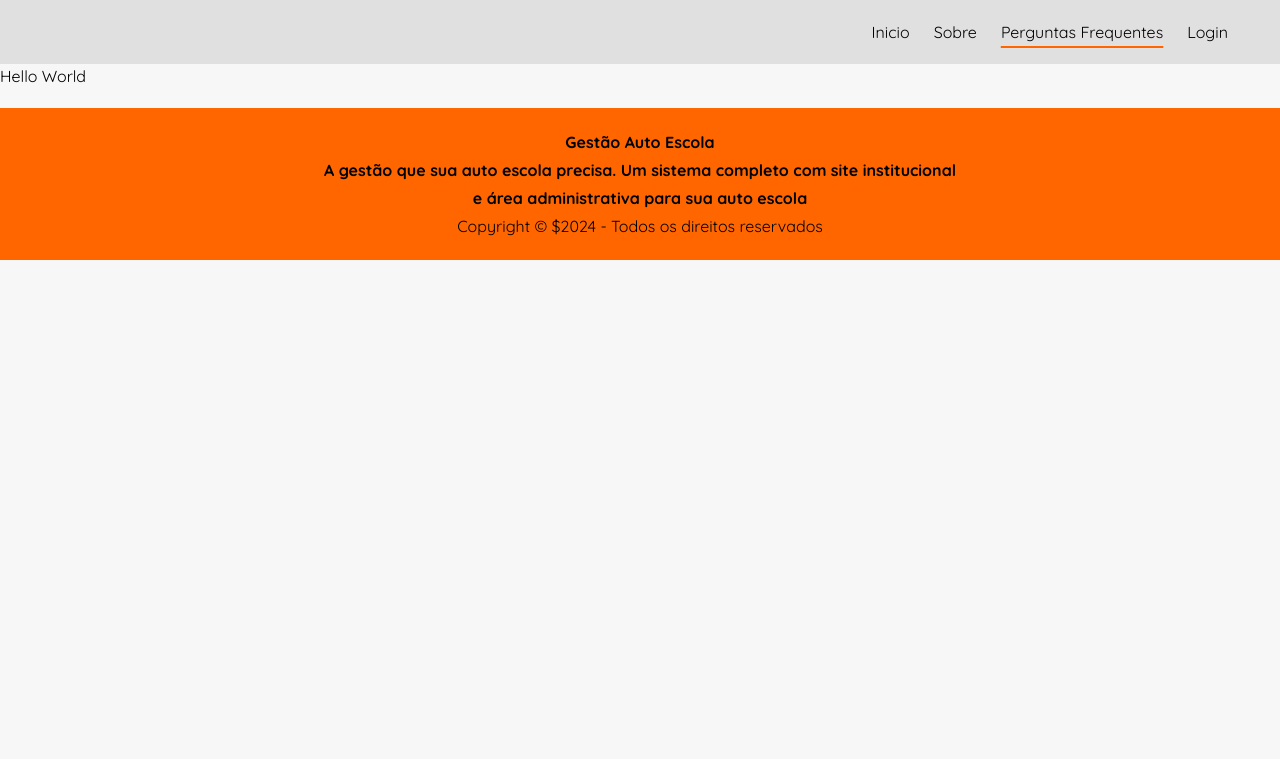
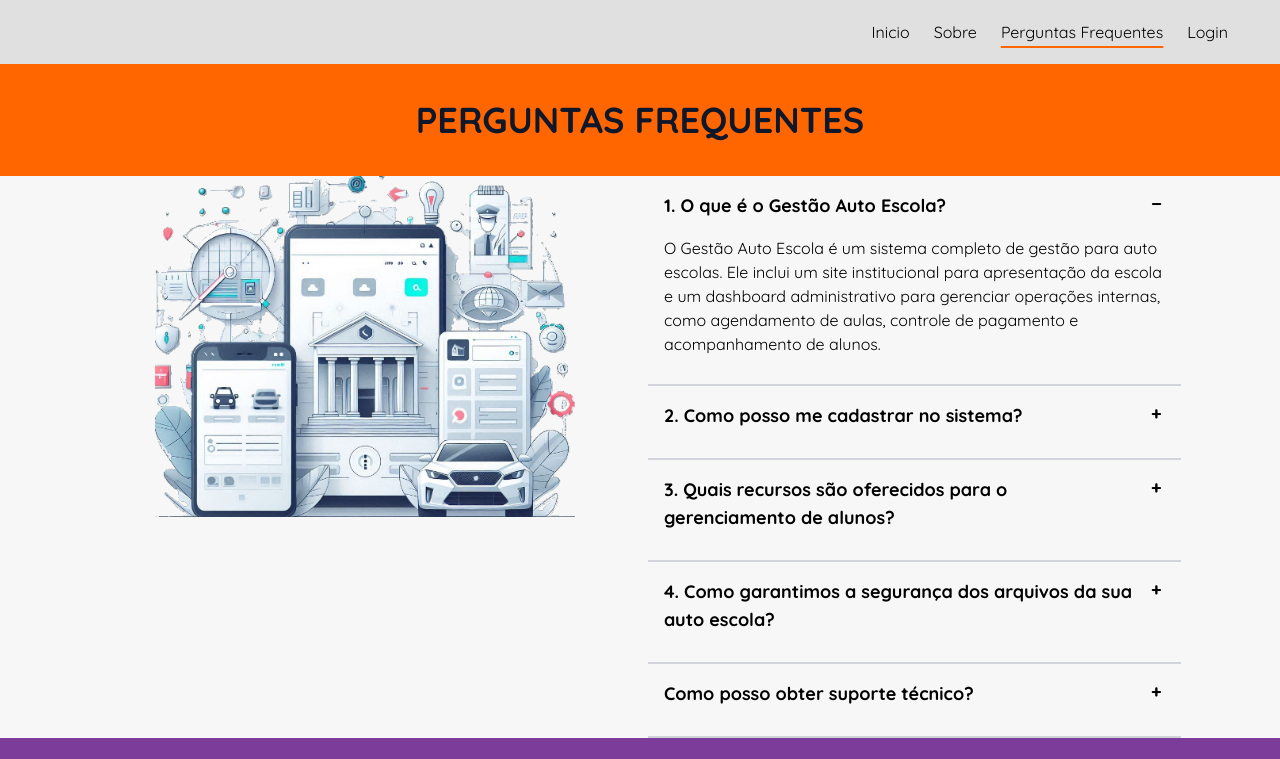
Before and after one commit to mrdsantos/gestao-auto-escola, a Next.js app: page /perguntas-frequentes in a window 1280 px wide. Shown: the top 759 px of the page. Built offline with nearby package versions, Linux system fonts and the light colour scheme.

Commit message:
add header, placeholder img, acordeon, placeholder cta

```diff
--- a/app/perguntas-frequentes/page.tsx
+++ b/app/perguntas-frequentes/page.tsx
@@ -1,5 +1,71 @@
-export default function Home() {
-    return (
-      <h1>Hello World</h1>
-    );
-  }
+import { Metadata } from "next";
+import Image from "next/image";
+import AcordeonPlusSign from "../components/AcordeonPlusSign/AcordeonPlusSign";
+
+export const metadata: Metadata = {
+  title: "Perguntas Frequentes"
+}
+
+export default function PerguntasFrequentes() {
+  return (
+    <main>
+      {/* primeira linha com banner */}
+      <div className="w-full flex bg-primary items-center justify-center h-28">
+        <h1 className=" text-4xl font-black text-slate-900">PERGUNTAS FREQUENTES</h1>
+      </div>
+      {/* segunda linha com 2 colunas, 1 imagem e 1 acordeon */}
+      <div className="div flex flex-row flex-wrap justify-center align-top
+       gap-4 overflow-hidden">
+        <div className="w-5/12">
+          <Image
+            src="/img/banner540x430.png"
+            width={420}
+            height={300}
+            alt=""
+            className="mx-auto"
+          />
+        </div>
+        <div className="w-5/12">
+          <AcordeonPlusSign
+            defaultChecked={true}
+            title="1. O que é o Gestão Auto Escola?"
+            content="O Gestão Auto Escola é um sistema completo de gestão para auto escolas. Ele inclui um site institucional para apresentação da escola e um dashboard administrativo para gerenciar operações internas, como agendamento de aulas, controle de pagamento e acompanhamento de alunos."
+            className="pb-3 border-b-2 rounded-none border-gray-300 "
+          />
+          <AcordeonPlusSign
+            defaultChecked={false}
+            title="2. Como posso me cadastrar no sistema?"
+            content="Para se cadastrar no Gestão Auto Escola, basta preencher o formulário de inscrição. Após o envio, nossa equipe entrará em contato para concluir o processo de cadastro e fornecer as instruções necessárias para acessar o sistema."
+            className="pb-3 border-b-2 rounded-none border-gray-300 "
+          />
+          <AcordeonPlusSign
+            defaultChecked={false}
+            title="3. Quais recursos são oferecidos para o gerenciamento de alunos?"
+            content="O Gestão Auto Escola oferece recursos avançados para o gerenciamento de alunos, incluindo a possibilidade de acompanhar o progresso de cada aluno, agendar aulas de forma eficiente e enviar notificações automáticas sobre compromissos e vencimentos. Isso facilita o acompanhamento do desempenho e a comunicação com os alunos."
+            className="pb-3 border-b-2 rounded-none border-gray-300 "
+          />
+          <AcordeonPlusSign
+            defaultChecked={false}
+            title="4. Como garantimos a segurança dos arquivos da sua auto escola?"
+            content="Protegemos os arquivos da auto escola com medidas de segurança robustas, como criptografia de dados em trânsito e em repouso, e autenticação de dois fatores para acesso ao sistema. Essas práticas garantem a integridade e a confidencialidade das informações armazenadas."
+            className="pb-3 border-b-2 rounded-none border-gray-300 "
+          />
+          <AcordeonPlusSign
+            defaultChecked={false}
+            title="Como posso obter suporte técnico?"
+            content="Para suporte técnico, você pode acessar nossa seção de ajuda no site, onde encontrará tutoriais e artigos úteis. Se precisar de assistência personalizada, nossa equipe de suporte está disponível através do e-mail ou chat ao vivo, cujos contatos estão disponíveis na mesma seção."
+            className="pb-3 border-b-2 rounded-none border-gray-300 "
+          />
+
+        </div>
+      </div>
+      {/* terceira linha com cta */}
+      <div className="containter w-full min-w-full flex bg-accent h-32 justify-center items-center">
+        <button className="btn btn-primary btn-circle w-fit h-auto p-6 text-2xl">Cadastre-se</button>
+      </div>
+
+
+
+    </main>
+  );
+}
```
